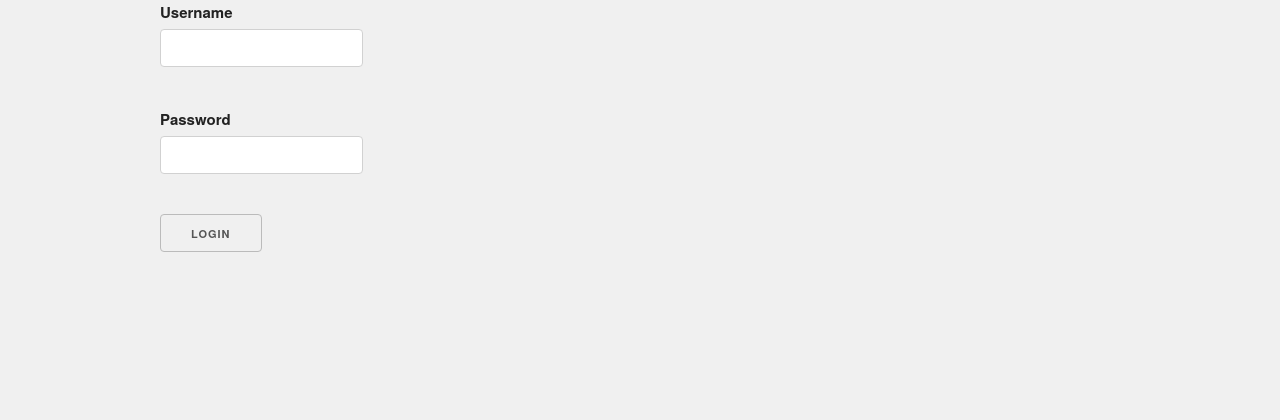
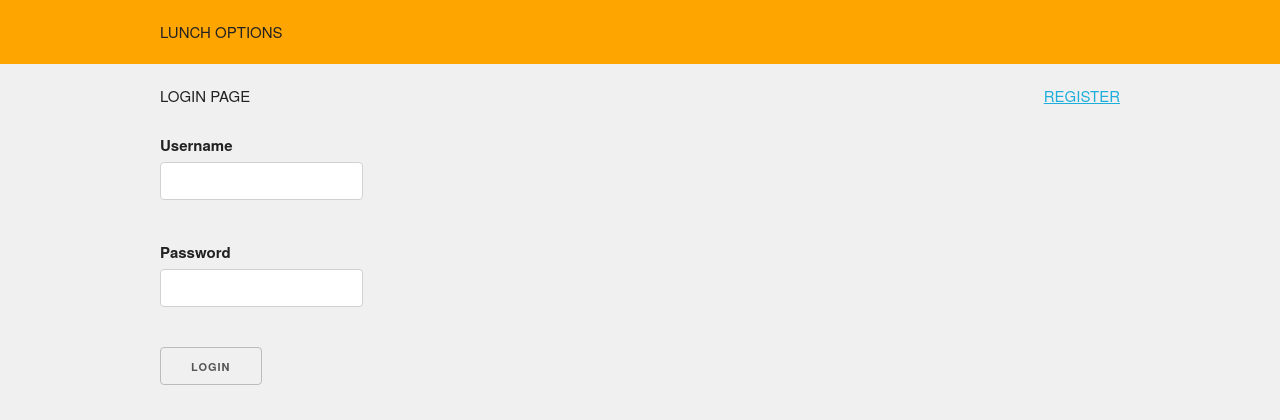
Before and after one commit to johnkishorem/luncharboptions, a Django app: page /polls/login/ in a window 1280 px wide. Shown: the top 420 px of the page. Run offline with Django 3.2, Linux system fonts and the light colour scheme.

Commit message:
Register page link added to login page

```diff
--- a/polls/templates/polls/login.html
+++ b/polls/templates/polls/login.html
@@ -10,7 +10,11 @@
 </head>
 
 <body>
+    <header>
+        <div class="container">LUNCH OPTIONS</div>
+    </header>
     <div class="container">
+    <p>LOGIN PAGE<a href="{% url 'polls:register' %}" class="u-pull-right">REGISTER</a></p>
     <form method="POST">
         {% csrf_token %}
         <p>
```
